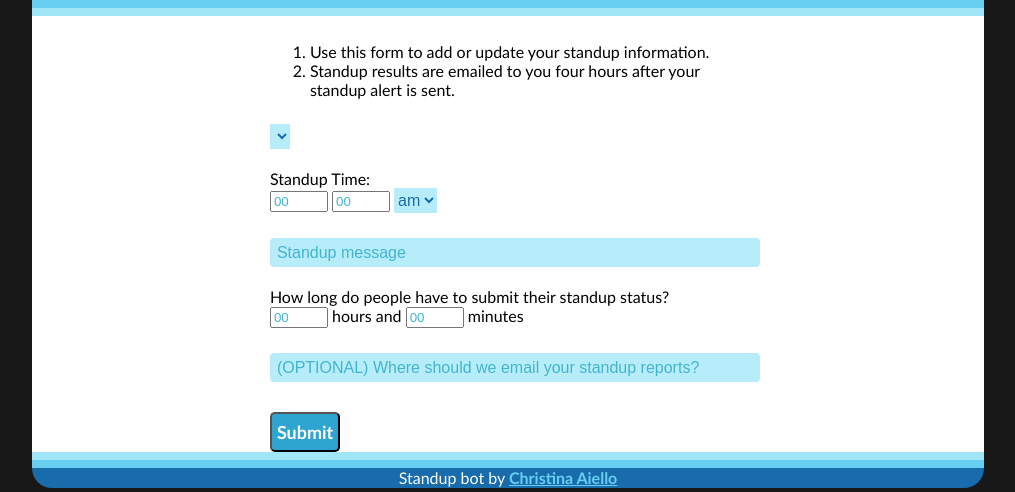
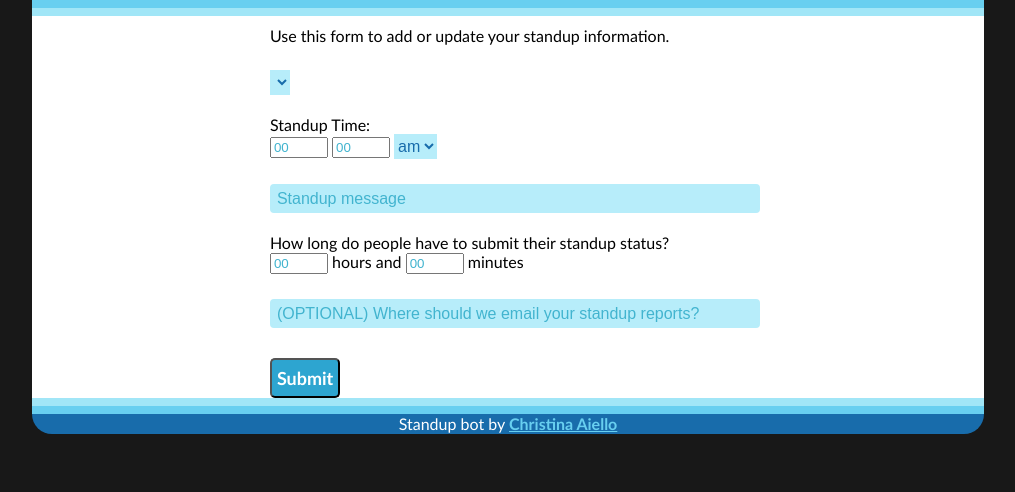
Before and after one commit to cjaiello/Slack-Standup-Report-Bot, a Flask app: page / in a window 1280 px wide. Shown: the part 71-563 px from the top of the page, without its empty margins (132-1147 px from the left). Run offline with Flask 2, Linux system fonts and the light colour scheme; lists and menus that the app fills with data are empty; parts of the project's set-up code (start-up, migrations or seed data) failed here and were passed over; some libraries are stand-ins or nearby versions.

Commit message:
removing outdated usage text

```diff
--- a/templates/homepage.html
+++ b/templates/homepage.html
@@ -26,10 +26,7 @@
 		<form action="" method="post" class="form">
 			{{ form.csrf_token }}
 			<div class="directions">
-				<ol>
-					<li>Use this form to add or update your standup information.</li>
-					<li>Standup results are emailed to you four hours after your standup alert is sent.</li>
-				</ol>
+				Use this form to add or update your standup information.
 			</div>
 
 			<div class="input text">
```
